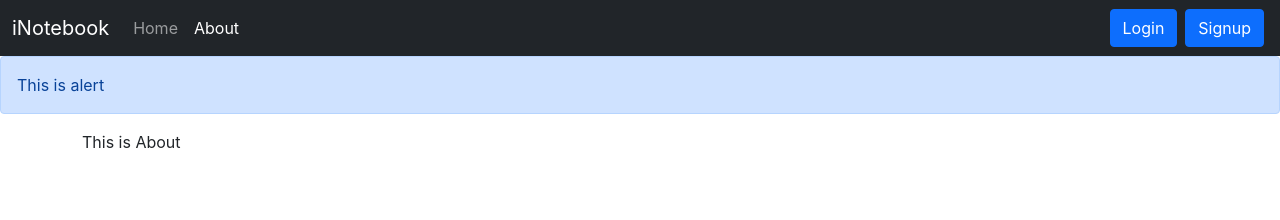
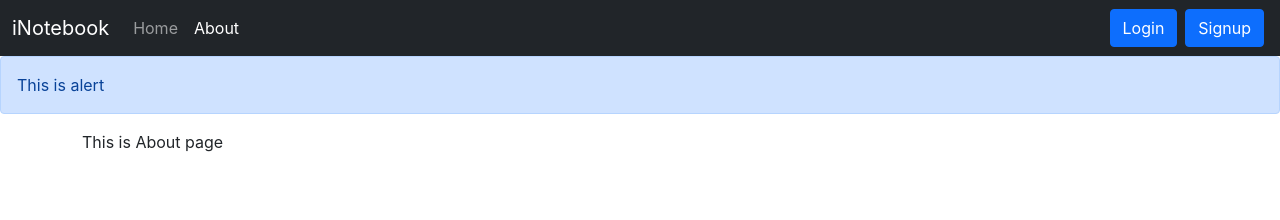
Before and after one commit to QaziAhmad77/Notes-Storing-App, a React (Create React App) app in the folder frontend/: page /about in a window 1280 px wide. Shown: the top 220 px of the page. Built offline with nearby package versions, Linux system fonts and the light colour scheme.

Commit message:
Update About.js

```diff
--- a/frontend/src/components/About.js
+++ b/frontend/src/components/About.js
@@ -1,7 +1,7 @@
 import React from "react";
 
 const About = () => {
-  return <div>This is About</div>;
+  return <div>This is About page</div>;
 };
 
 export default About;
```
